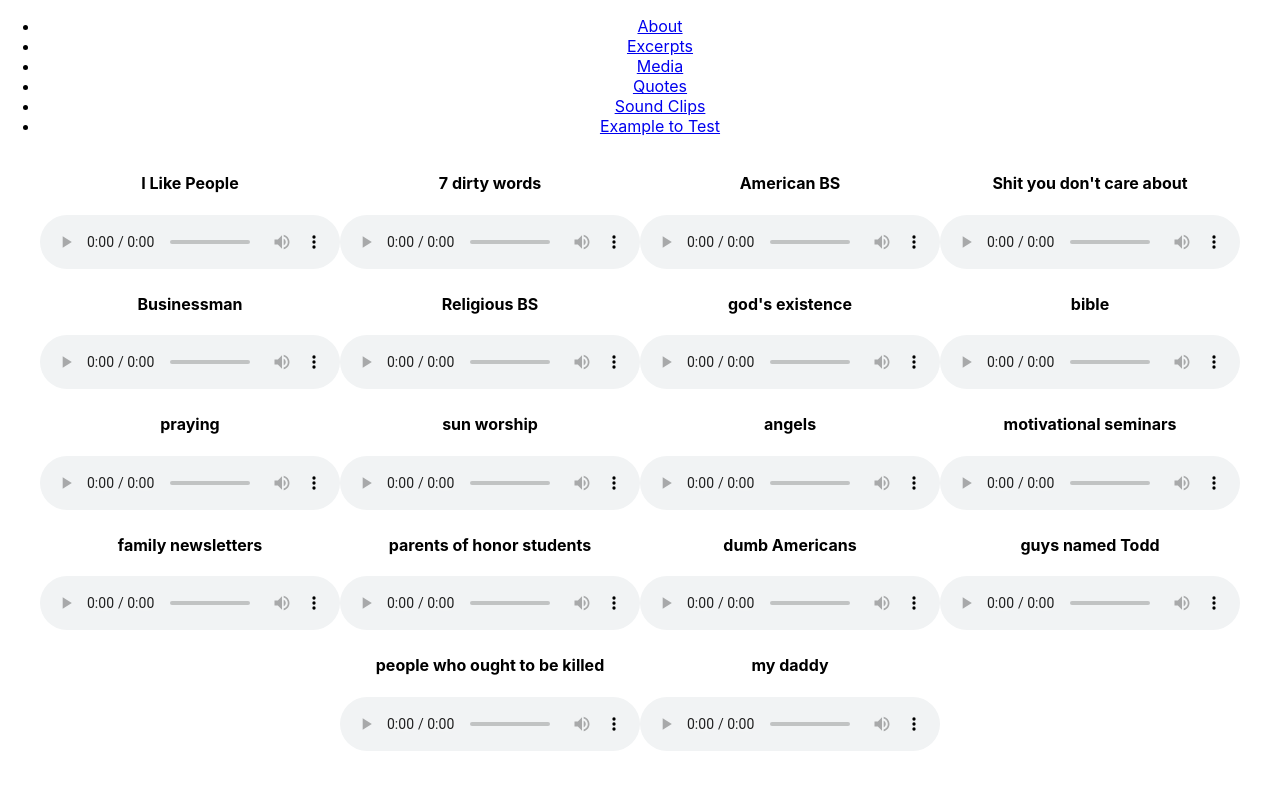
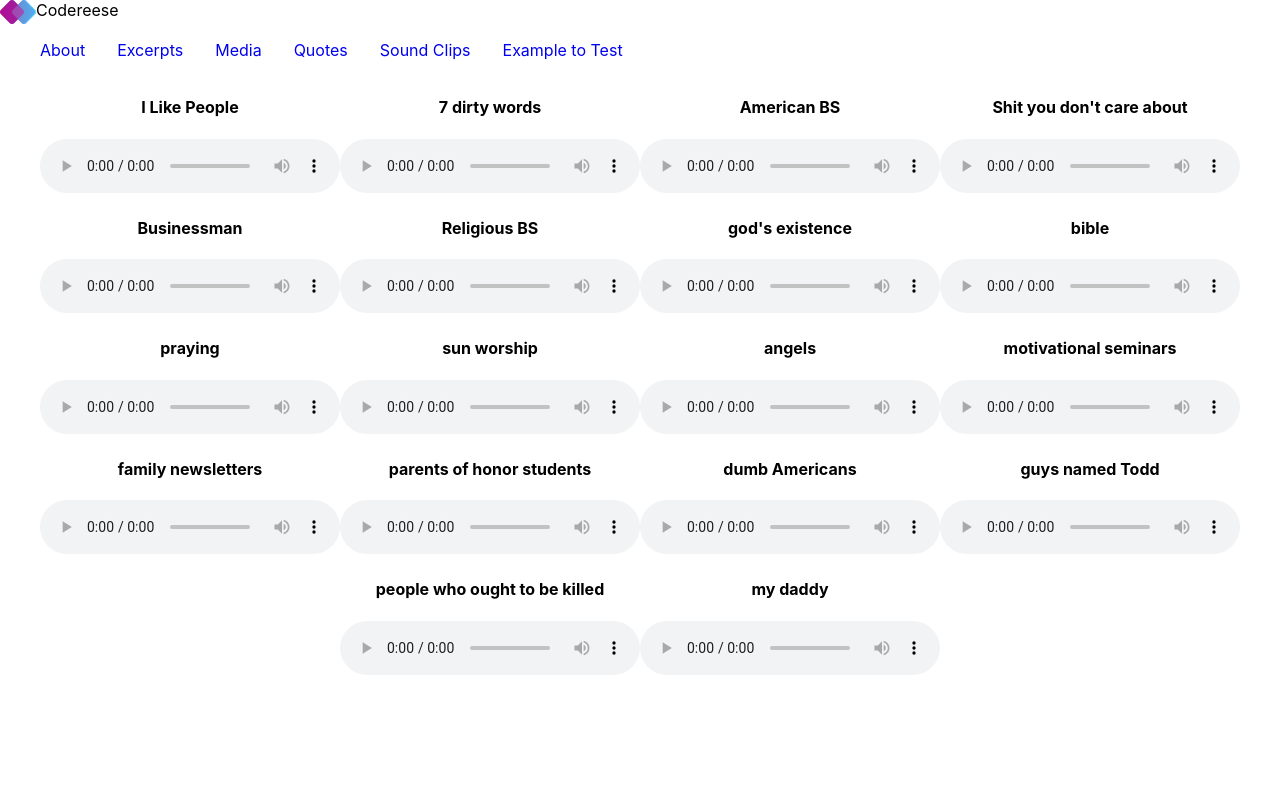
Before and after one commit to Ryanwfile/carlin-tribute, a React (Create React App) app in the folder carlin-website/: page / in a window 1280 px wide. Shown: the top 790 px of the page. Built offline with nearby package versions, Linux system fonts and the light colour scheme.

Commit message:
initial commit to develop

```diff
--- a/carlin-website/src/components/Navbar/Navbar.css
+++ b/carlin-website/src/components/Navbar/Navbar.css
@@ -0,0 +1,18 @@
+.logo{
+    display:flex;
+    width:1.5rem;
+    height:1.5rem;
+}
+
+a{
+    text-decoration: none;
+}
+
+nav > ul {
+    display: grid;
+    grid-auto-flow: column;
+    grid-auto-columns: max-content;
+    grid-column-gap: 2rem;
+    list-style-type: none;
+    text-decoration: none;
+}
--- a/carlin-website/src/components/Navbar/Navbar.js
+++ b/carlin-website/src/components/Navbar/Navbar.js
@@ -5,14 +5,19 @@ import SimpleTabs from '../Excerpts/Excerpts'
 import QuoteCarousel from '../QuoteCarousel/QuoteCarousel';
 import About from '../About/About';
 import Sounds from '../Sounds/Sounds';
-
-class Navbar extends React.Component{
-    render(){
-        return(
+import './Navbar.css';
+import logo from '../../images/logo.svg';
+class Navbar extends React.Component {
+  render() {
+    return (
       <div>
         <Router>
           <div>
             <nav>
+              <div class="logo">
+                <img src={logo}  alt="logo" />
+                Codereese
+              </div>
               <ul>
                 <li>
                   <Link to="/about">About</Link>
@@ -47,7 +52,7 @@ class Navbar extends React.Component{
               </Route>
               <Route path="/media">
                 <div> TO DO MEDIA</div>
-                    <ImageCarousel/>
+                <ImageCarousel />
               </Route>
               <Route>
                 <Sounds />
```
Also changed, not shown: carlin-website/src/images/logo.svg (added). Lines whose indentation alone changed are shown as unchanged.
